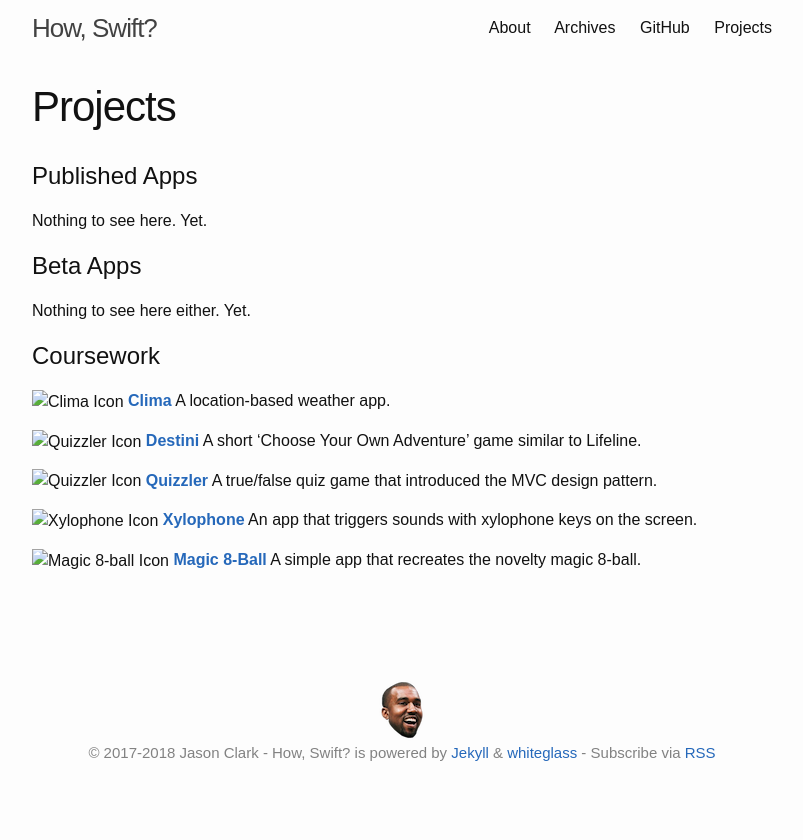
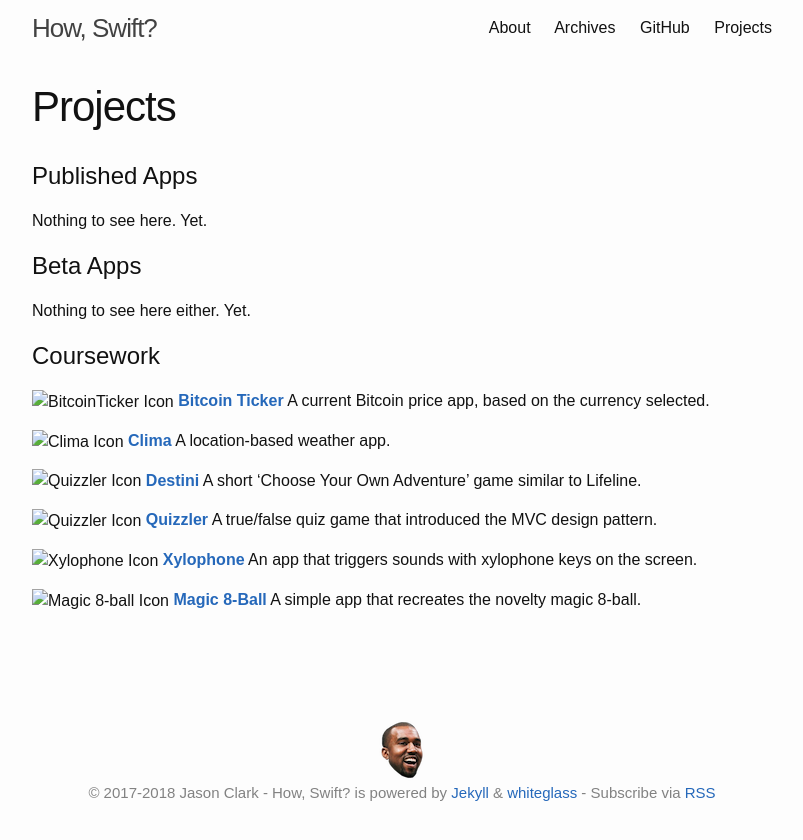
Before and after one commit to howswift/howswift.github.io, a Jekyll site: the page built from projects.md, in a window 1280 px wide. Shown: the top 840 px of the page, without its empty margins (238-1041 px from the left). Built offline with Jekyll 4.4.1, drawn with Linux system fonts in a browser that asks for light colours.

Commit message:
added bitcoin ticker.

```diff
--- a/projects.md
+++ b/projects.md
@@ -13,6 +13,10 @@ Nothing to see here. Yet.
 Nothing to see here either. Yet.
 
 # Coursework
+
+![BitcoinTicker Icon](assets/bitcoin_Icon-40@3x.png)
+[**Bitcoin Ticker**](https://github.com/howswift/complete-ios-bootcamp/pull/23)
+A current Bitcoin price app, based on the currency selected.
 
 ![Clima Icon](assets/clima_Icon-40@3x.png)
 [**Clima**](https://github.com/howswift/complete-ios-bootcamp/pull/23)
```
Also changed, not shown: assets/bitcoin_Icon-40@3x.png (added).
